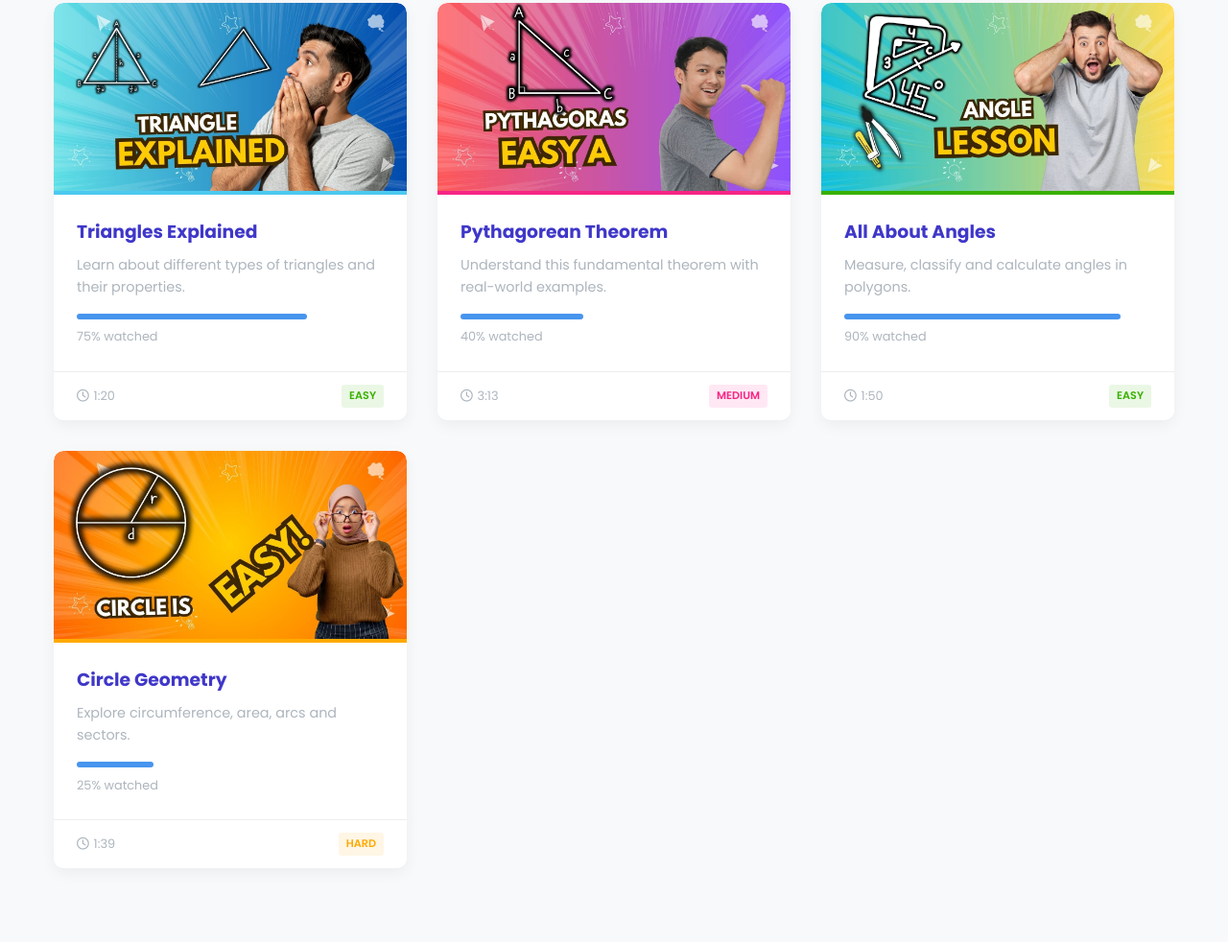
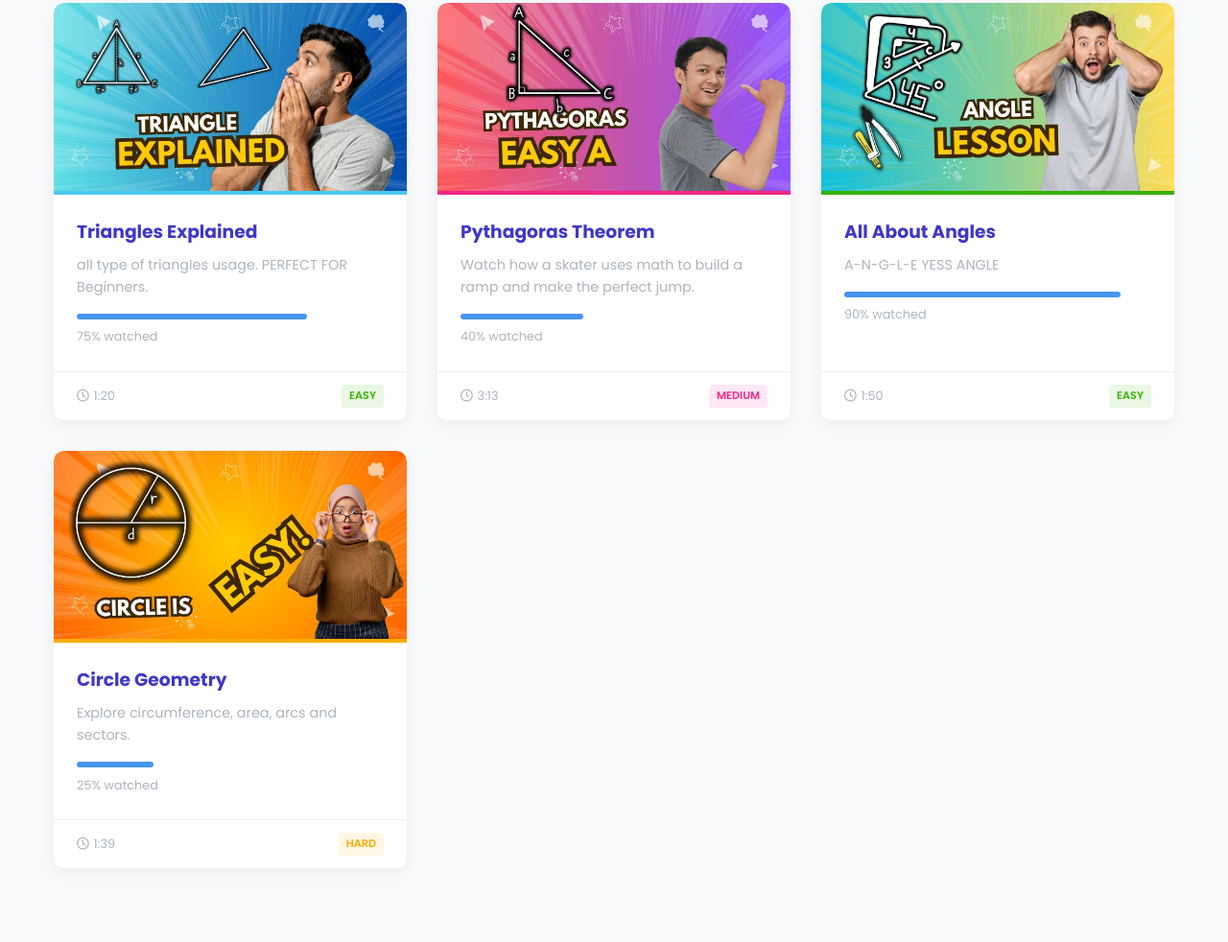
Before and after one commit to Azpear/Multech, a plain HTML site: page index.html in a window 1280 px wide. Shown: the part 825-1807 px from the top of the page at 96% size. Drawn offline with nearby package versions, Linux system fonts and the light colour scheme.

Commit message:
Update index.html

```diff
--- a/index.html
+++ b/index.html
@@ -48,7 +48,7 @@
                     </div>
                     <div class="card-body">
                         <h3>Triangles Explained</h3>
-                        <p>Learn about different types of triangles and their properties.</p>
+                        <p>all type of triangles usage. PERFECT FOR Beginners.</p>
                         <div class="progress-container">
                             <div class="progress-bar" style="width: 75%"></div>
                             <span>75% watched</span>
@@ -69,8 +69,8 @@
                         </div>
                     </div>
                     <div class="card-body">
-                        <h3>Pythagorean Theorem</h3>
-                        <p>Understand this fundamental theorem with real-world examples.</p>
+                        <h3>Pythagoras Theorem</h3>
+                        <p>Watch how a skater uses math to build a ramp and make the perfect jump.</p>
                         <div class="progress-container">
                             <div class="progress-bar" style="width: 40%"></div>
                             <span>40% watched</span>
@@ -92,7 +92,7 @@
                     </div>
                     <div class="card-body">
                         <h3>All About Angles</h3>
-                        <p>Measure, classify and calculate angles in polygons.</p>
+                        <p>A-N-G-L-E YESS ANGLE</p>
                         <div class="progress-container">
                             <div class="progress-bar" style="width: 90%"></div>
                             <span>90% watched</span>
```
